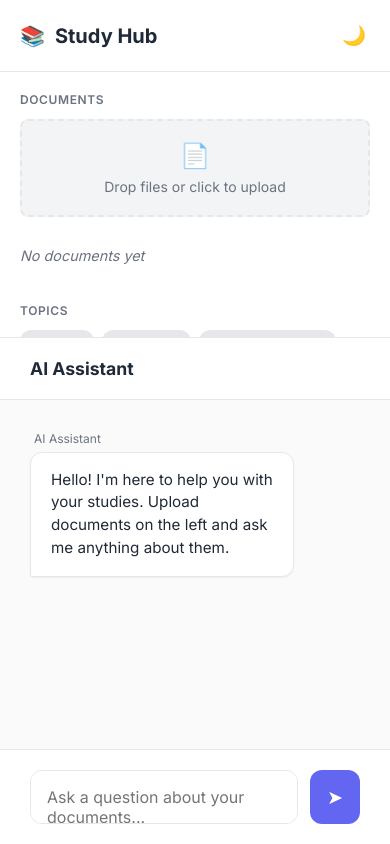
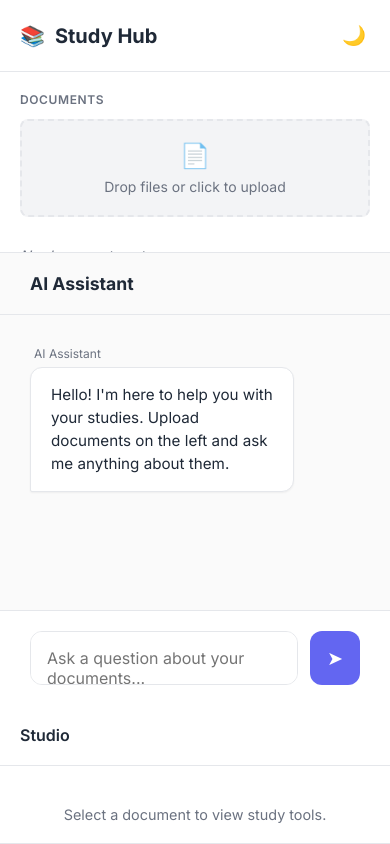
Before and after one commit to KeithSalhani/StudySpace, a FastAPI app: page / in a window 390 px wide. Run offline with FastAPI, Linux system fonts and the light colour scheme; data that the repository does not hold is empty.

Commit message:
refactor: Implement 3-column Studio layout
- Introduce right-side Studio panel for study tools
- Update responsive design to stack columns on mobile
- Adjust sidebar widths for better balance

```diff
--- a/templates/index.html
+++ b/templates/index.html
@@ -61,15 +61,54 @@
             height: 100vh;
         }
 
-        /* Sidebar Styles */
+        /* Sidebar Styles (Left) */
         .sidebar {
-            width: 350px;
+            width: 300px;
             background: var(--sidebar-bg);
             border-right: 1px solid var(--border-color);
             display: flex;
             flex-direction: column;
             height: 100%;
             flex-shrink: 0;
+        }
+
+        /* Studio Panel (Right) */
+        .studio-panel {
+            width: 300px;
+            background: var(--sidebar-bg);
+            border-left: 1px solid var(--border-color);
+            display: flex;
+            flex-direction: column;
+            height: 100%;
+            flex-shrink: 0;
+        }
+
+        .studio-header {
+            padding: 20px;
+            border-bottom: 1px solid var(--border-color);
+            font-weight: 600;
+            color: var(--text-primary);
+            display: flex;
+            justify-content: space-between;
+            align-items: center;
+        }
+
+        .studio-content {
+            flex: 1;
+            overflow-y: auto;
+            padding: 20px;
+            display: flex;
+            flex-direction: column;
+            gap: 16px;
+        }
+
+        /* Main Chat Area (Center) */
+        .chat-interface {
+            flex: 1;
+            display: flex;
+            flex-direction: column;
+            background: var(--chat-bg);
+            min-width: 0; /* Prevent flex overflow */
         }
 
         .sidebar-header {
@@ -351,7 +390,7 @@
             flex: 1;
             display: flex;
             flex-direction: column;
-            background: var(--sidebar-bg);
+            background: var(--chat-bg); /* Ensure background matches */
         }
 
         .chat-header {
@@ -514,19 +553,24 @@
             background: #9ca3af;
         }
 
-        @media (max-width: 768px) {
+        @media (max-width: 1024px) {
             .app-layout {
                 flex-direction: column;
             }
-            .sidebar {
+            .sidebar, .studio-panel {
                 width: 100%;
                 height: auto;
-                max-height: 40vh;
+                max-height: 30vh;
                 border-right: none;
+                border-left: none;
                 border-bottom: 1px solid var(--border-color);
             }
             .chat-interface {
-                height: 60vh;
+                height: 40vh;
+            }
+            /* Reorder for mobile: Sidebar (top), Chat (middle), Studio (bottom) */
+            .studio-panel {
+                order: 3;
             }
         }
         /* Flashcard Modal */
@@ -798,6 +842,19 @@
                 </div>
             </div>
         </main>
+
+        <!-- Studio Panel (Right) -->
+        <aside class="studio-panel">
+            <div class="studio-header">
+                <span>Studio</span>
+            </div>
+            <div class="studio-content">
+                <div style="color: var(--text-secondary); font-size: 0.9rem; text-align: center; margin-top: 20px;">
+                    Select a document to view study tools.
+                </div>
+                <!-- Placeholder for future tools -->
+            </div>
+        </aside>
     </div>
 
     <!-- Flashcard Modal -->
```
